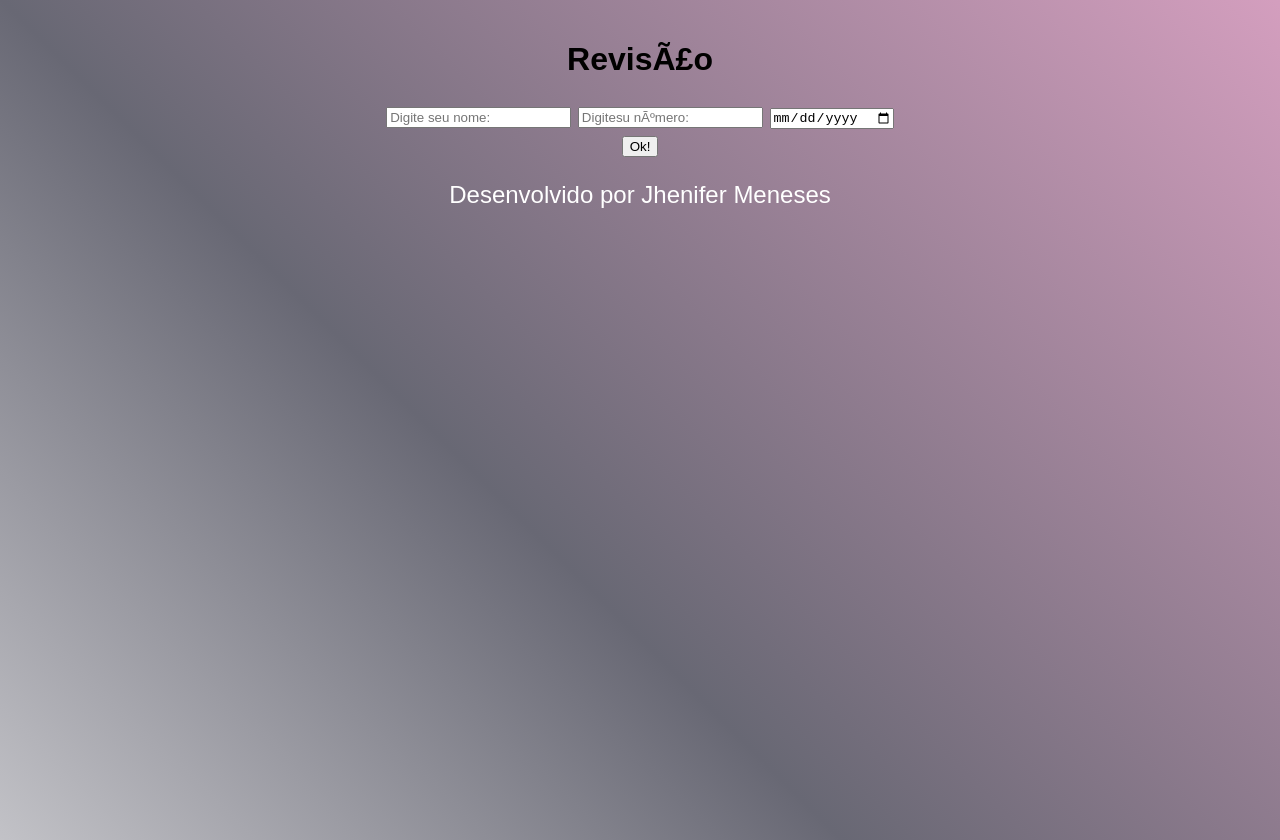
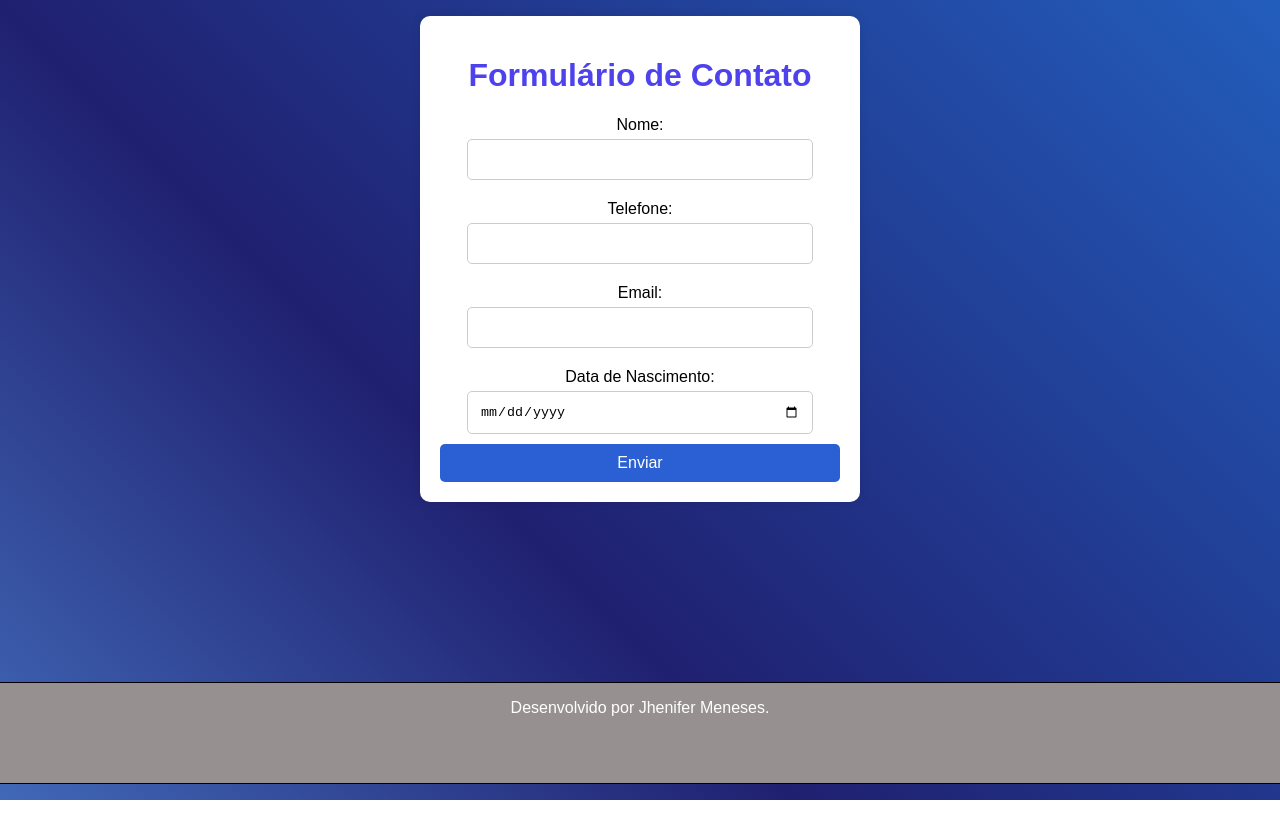
Before and after one commit to JheniferFM/prorama-o_web_ads, a plain HTML site: page index.html in a window 1280 px wide. After the commit the page ends 800 px from the top, so only its background shows below. Drawn offline with Linux system fonts and the light colour scheme.

Commit message:
atualização formulário

```diff
--- a/index.html
+++ b/index.html
@@ -1,23 +1,37 @@
 <!DOCTYPE html>
-<html lang="en">
-<head>
-    <meta charset="pt_br">
-    <meta name="viewport" content="width=device-width, initial-scale=1.0">
-    <link   rel="stylesheet" href="stilo.css">
-    <title>Primeira aula de desenvolvimento web</title>
-</head>
-<body>
-    <h1 id="titulo">Revisão</h1>
-   <div>
-    <input type ="text" placeholder="Digite seu nome:">
-    <input type ="number" placeholder="Digitesu número:">
-    <input type ="date" placeholder="Digitesua daa de nascimento">
+<html lang="pt-BR">
+  <head>
+    <meta charset="UTF-8" />
+    <meta name="viewport" content="width=device-width, initial-scale=1.0" />
+    <title>Formulário Centralizado</title>
+    <link rel="stylesheet" href="stilo.css" />
+  </head>
+  <body>
+    <div class="form-container">
+      <h1>Formulário de Contato</h1>
+      <form>
+        <label for="nome">Nome:</label>
+        <input type="text" id="nome" name="nome" required />
 
-   </div>
+        <label for="telefone">Telefone:</label>
+        <input type="tel" id="telefone" name="telefone" required />
 
-   <button>Ok!</button>
+        <label for="email">Email:</label>
+        <input type="email" id="email" name="email" required />
+
+        <label for="data-nascimento">Data de Nascimento:</label>
+        <input
+          type="date"
+          id="data-nascimento"
+          name="data-nascimento"
+          required
+        />
+
+        <button type="submit">Enviar</button>
+      </form>
+    </div>
     <footer>
-        <p>Desenvolvido por Jhenifer Meneses</p>
+      <p>Desenvolvido por Jhenifer Meneses.</p>
     </footer>
-</body>
+  </body>
 </html>
--- a/stilo.css
+++ b/stilo.css
@@ -3,25 +3,25 @@ body {
   font-family: Arial, sans-serif;
   height: 100vh;
   margin: 0;
-    background: linear-gradient(45deg, #ffffff, #747d81, #c778c3, #ffffff, #686874, #dfa4c6, #ffffff);
+  display: flex;
+  flex-direction: column;
+  justify-content: center;
+  align-items: center;
+  background: linear-gradient(
+    45deg,
+    #ffffff,
+    #3f8bac,
+    #093369,
+    #599eec,
+    #202070,
+    #2362c2,
+    #2f00ff
+  );
   background-size: 400% 400%;
   animation: gradient 15s ease infinite;
   color: white;
-    padding: 20px;
-    border-radius: 10px;
-    text-align: center;
-    font-size: 24px;
-}
- h1{
-
-
- }
- #titulo{
-    color: #000000;
-    font-size:xx-large;
   text-align: center;
 }
-
 
 @keyframes gradient {
   0% {
@@ -34,3 +34,54 @@ body {
     background-position: 0% 50%;
   }
 }
+
+.form-container {
+  background: white;
+  padding: 20px;
+  border-radius: 10px;
+  box-shadow: 0 0 10px rgba(0, 0, 0, 0.1);
+  width: 400px;
+  color: black;
+}
+
+.form-container h1 {
+  text-align: center;
+  color: #4e42ec;
+}
+
+.form-container label {
+  display: block;
+  margin: 10px 0 5px;
+}
+
+.form-container input {
+  width: 80%;
+  padding: 12px;
+  margin-bottom: 10px;
+  border: 1px solid #ccc;
+  border-radius: 5px;
+}
+
+.form-container button {
+  width: 100%;
+  padding: 10px;
+  background: #2a60d3;
+  border: none;
+  border-radius: 5px;
+  color: white;
+  font-size: 16px;
+  cursor: pointer;
+}
+
+.form-container button:hover {
+  background: #756d67;
+}
+
+footer {
+  margin-top: 180px;
+  color: #ffffff;
+  width: 100%;
+  height: 100px;
+  background-color: #979090;
+  border: 1px solid #000;
+}
```
Lines whose indentation alone changed are shown as unchanged.
